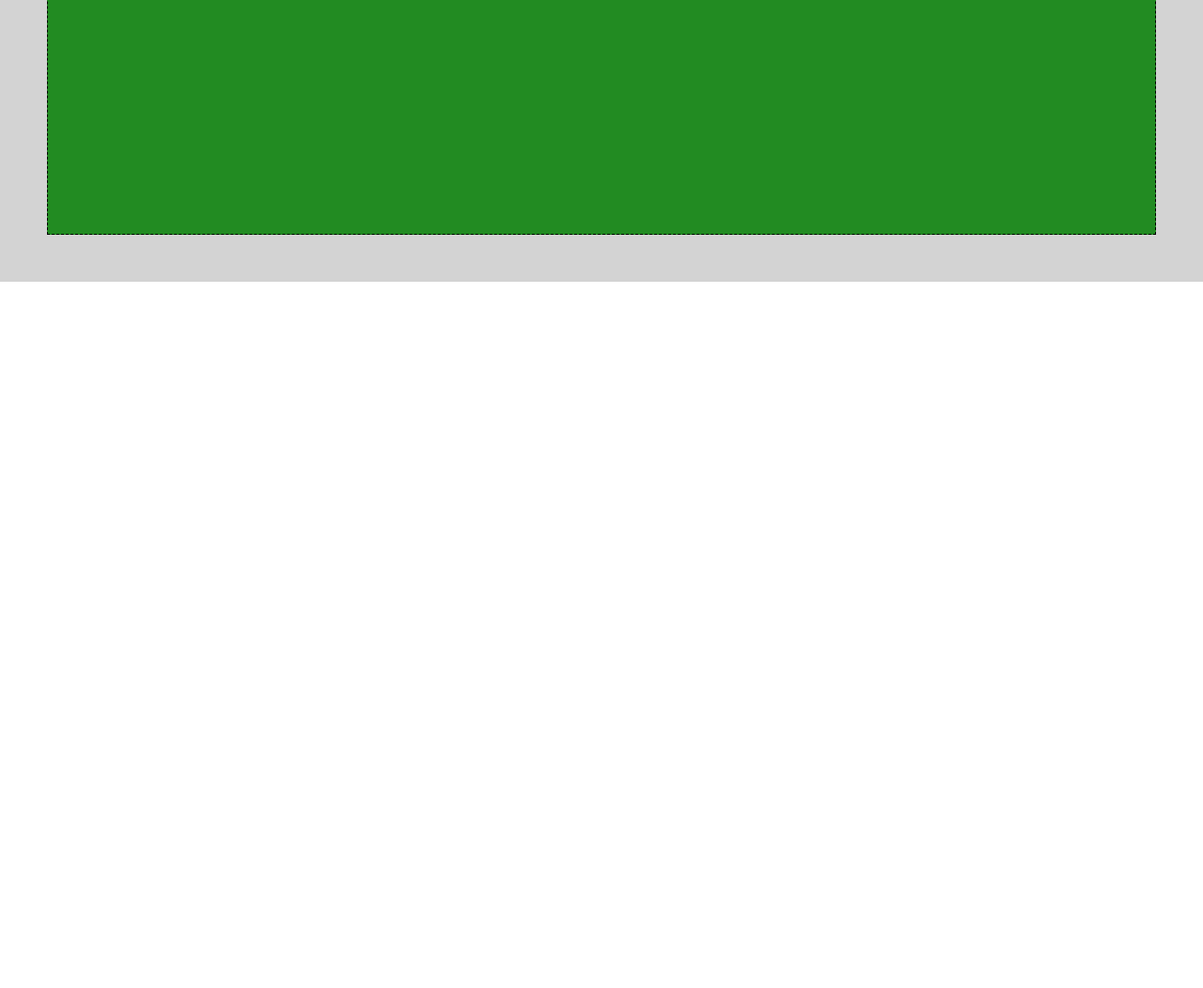
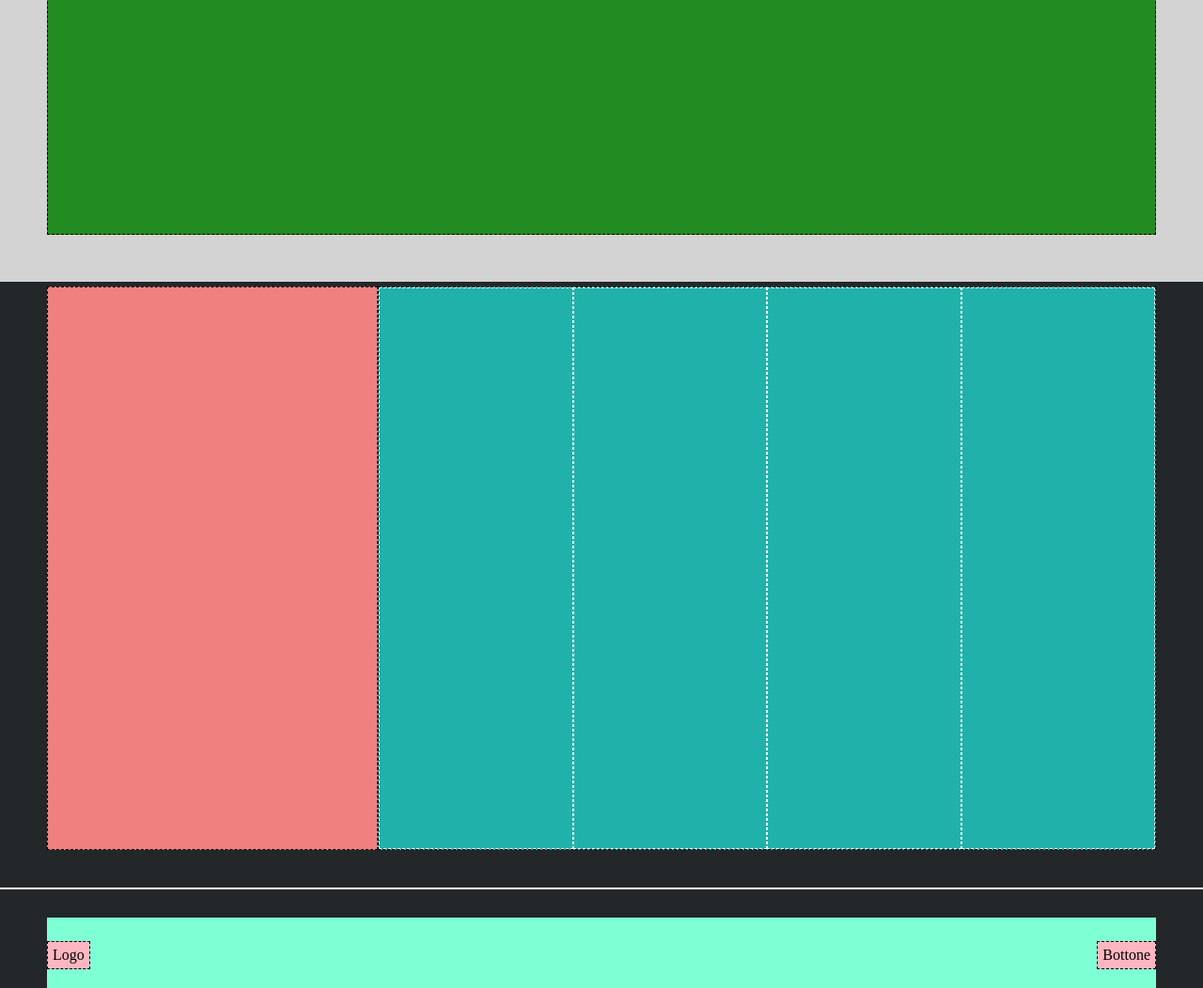
Before and after one commit to PierdomenicoPacilio/htmlcss-struttura-discord, a plain HTML site: page index.html in a window 1280 px wide. Shown: the part 3085-4137 px from the top of the page at 94% size. Before the commit the page ends 3385 px from the top, so only its background shows below. Drawn offline with Linux system fonts and the light colour scheme.

Commit message:
feat: footer (uncompleted)

```diff
--- a/css/style.css
+++ b/css/style.css
@@ -141,3 +141,79 @@ main-items-secondo-livello
 .debug-main-item-4{
     height: 900px;
 }
+
+
+
+
+
+/*****************
+    footer
+*****************/
+
+
+/*******
+bot-1
+*******/
+
+#bot-1{
+    justify-content: center;
+    padding: 5px 50px 40px;
+    margin: 0 auto;
+}
+
+
+footer {
+    background-color: #23272a;
+}
+
+#bot-item-1 {
+    background-color: #f08080;
+    flex-grow: 3;
+    flex-shrink: 0;
+}
+
+#bot-item-2 {
+    background-color: #20b2aa;
+    flex-grow: 7;
+    flex-shrink: 0;
+}
+
+.bot-box {
+    flex-grow: 1;
+}
+
+.debug-bot-item-1 {
+    height: 600px;
+}
+
+.debug-bot {
+    border: 1px dashed #ffffff;
+}
+
+
+
+
+
+hr {
+    color: #ffffff;
+    border: 1px solid #ffffff;
+}
+
+
+
+/*******
+bot-2
+*******/
+
+
+#bot-2 {
+    margin: 30px 50px 0;
+    background-color: #7fffd4;
+    justify-content: space-between;
+    padding: 25px 0 20px;
+}
+
+#logo-2 , #bottone {
+    background-color: #ffb6c1;
+    padding: 5px;
+}
--- a/index.html
+++ b/index.html
@@ -52,6 +52,22 @@
             </div>
         </div>
     </main>
-    <footer></footer>
+
+    <footer>
+        <div id="bot-1" class="container">
+            <div id="bot-item-1" class="debug debug-bot-item-1"></div>
+            <div id="bot-item-2" class="debug container">
+                <div class="bot-box debug-bot"></div>
+                <div class="bot-box debug-bot"></div>
+                <div class="bot-box debug-bot"></div>
+                <div class="bot-box debug-bot"></div>
+            </div>
+        </div>
+        <hr>
+        <div id="bot-2" class="container">
+            <div id="logo-2" class="debug">Logo</div>
+            <div id="bottone" class="debug">Bottone</div>
+        </div>
+    </footer>
 </body>
 </html>
```
